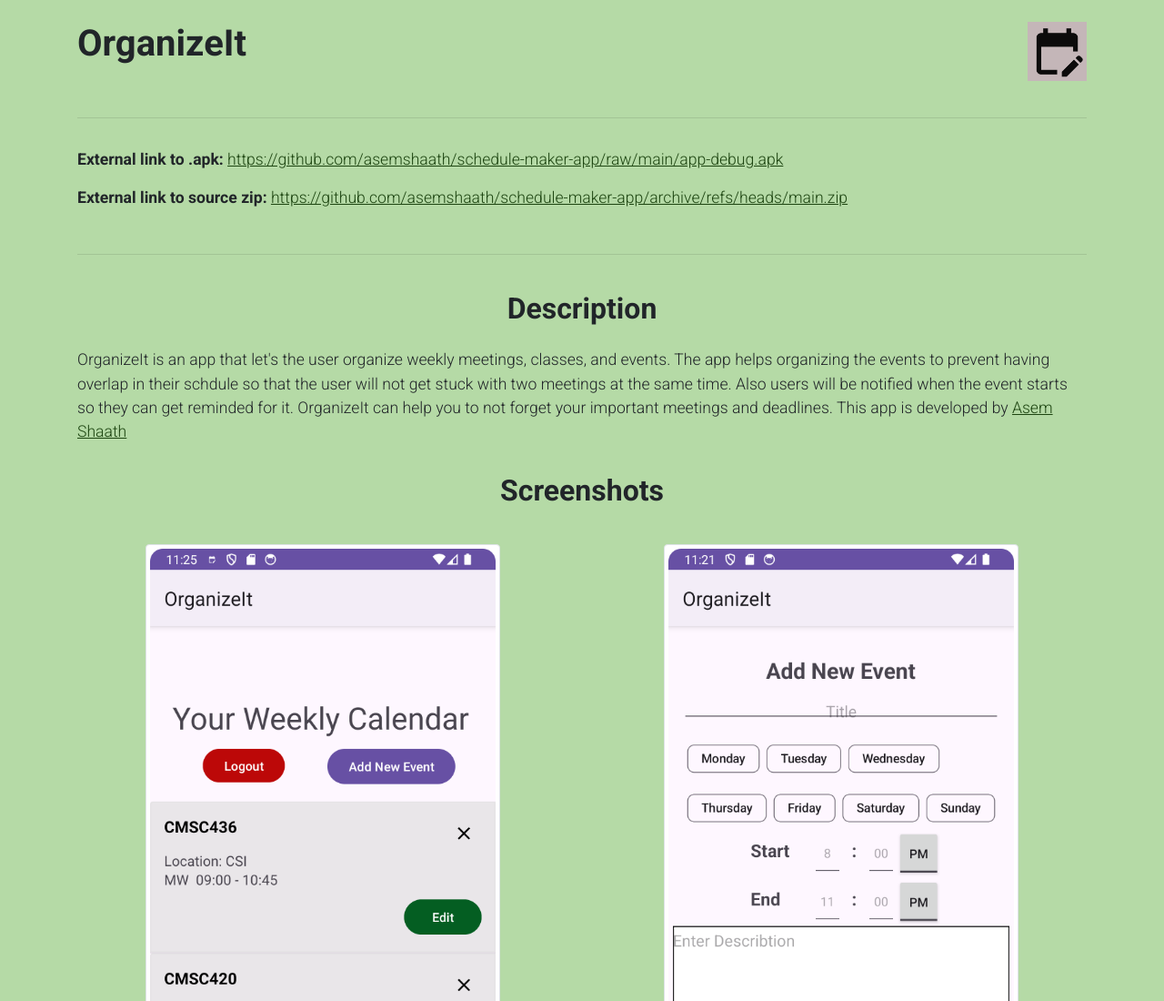
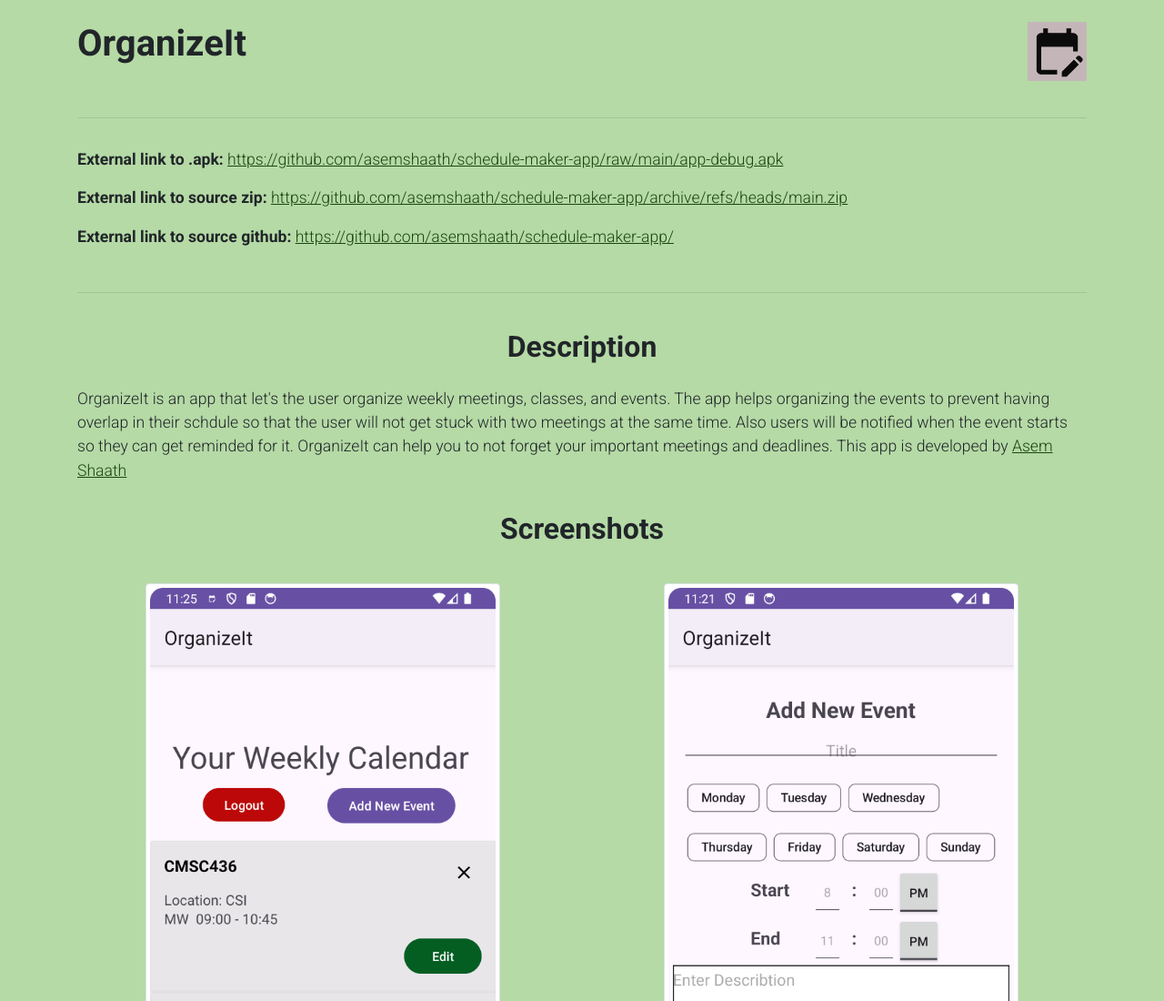
Before and after one commit to asemshaath/organizeit, a plain HTML site: page index.html in a window 1280 px wide. Shown: the top 1100 px of the page at 91% size. Drawn offline with nearby package versions, Linux system fonts and the light colour scheme.

Commit message:
Update index.html

```diff
--- a/index.html
+++ b/index.html
@@ -54,6 +54,7 @@
 				<div class="col">
 					<p><b>External link to .apk:</b> <a href="https://github.com/asemshaath/schedule-maker-app/raw/main/app-debug.apk">https://github.com/asemshaath/schedule-maker-app/raw/main/app-debug.apk</a></p>
 					<p><b>External link to source zip:</b> <a href="https://github.com/asemshaath/schedule-maker-app/archive/refs/heads/main.zip"> https://github.com/asemshaath/schedule-maker-app/archive/refs/heads/main.zip</a></p>
+					<p><b>External link to source github:</b> <a href="https://github.com/asemshaath/schedule-maker-app"> https://github.com/asemshaath/schedule-maker-app/</a></p>
 				</div>
 			</div>
 			<hr>
```
